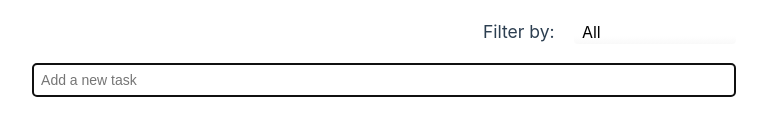
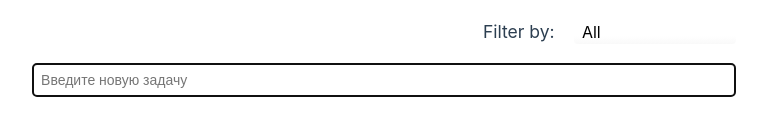
Before and after one commit to phonty29/uchet-test-task-vuejs, a Vue app: page / in a window 1280 px wide. Shown: the part 242-378 px from the top of the page, without its empty margins (256-1023 px from the left). Built offline with nearby package versions, Linux system fonts and the light colour scheme.

Commit message:
fix: rus label in input

```diff
--- a/src/components/ToDoList.vue
+++ b/src/components/ToDoList.vue
@@ -73,7 +73,7 @@
     <input
         autofocus
         class="add-task"
-        placeholder="Add a new task"
+        placeholder="Введите новую задачу"
         @keyup.enter="addTodo"
     >
     <div v-for="todo in filteredTodos" :key="todo.id" class="todo-item">
```
